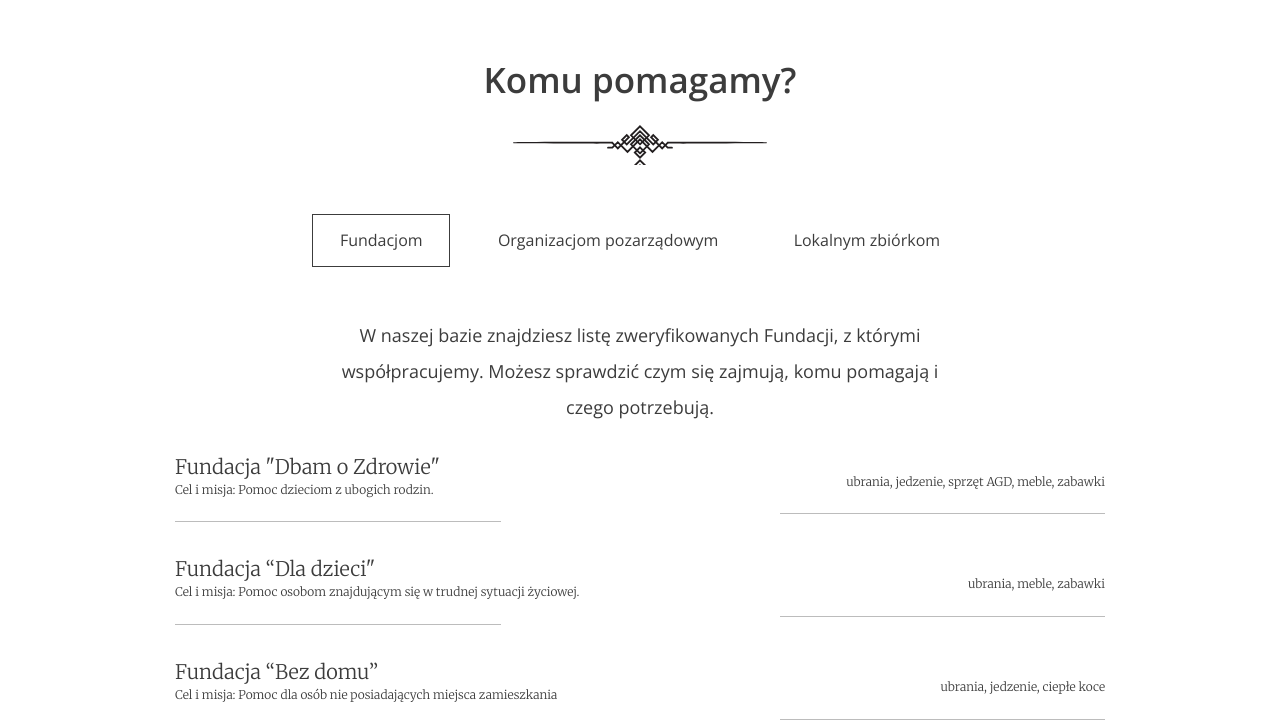
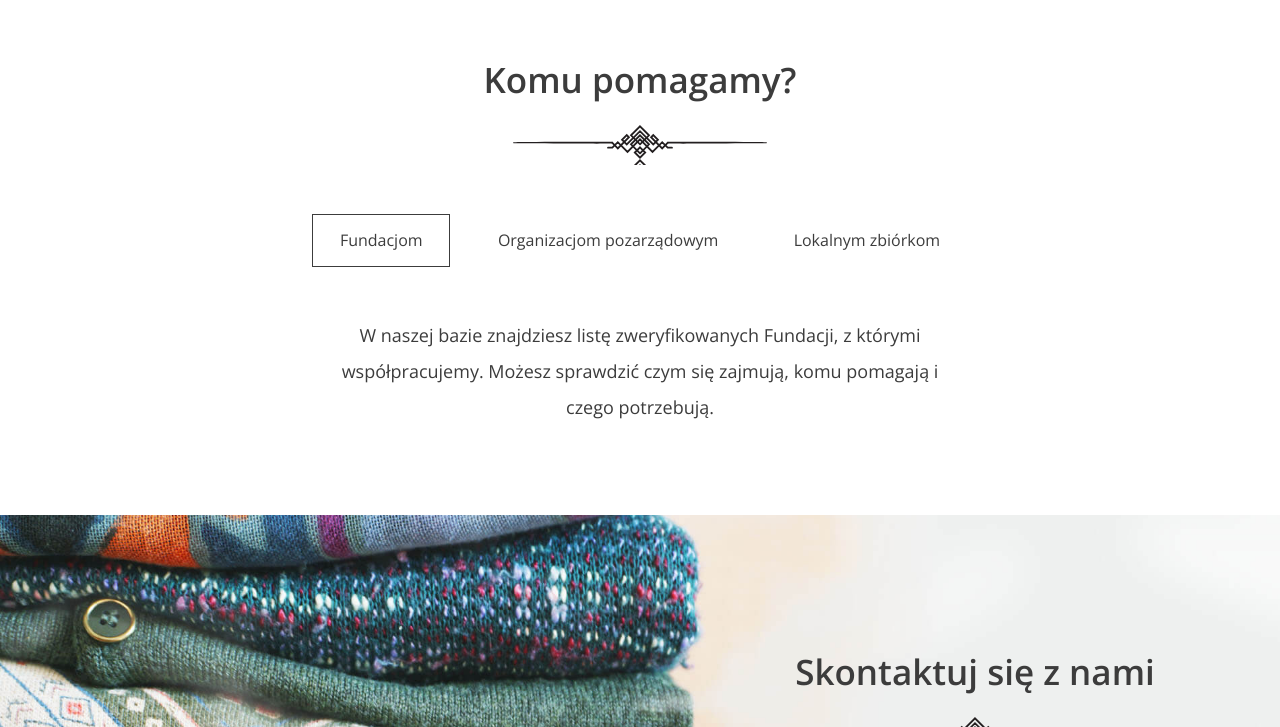
Before and after one commit to InesKunaszyk/ClothesFlow, a Django app: page / in a window 1280 px wide. Shown: the part 2440-3167 px from the top of the page. Run offline with Django 3.2, Linux system fonts and the light colour scheme.

Commit message:
implement dynamic presentation of instiution

```diff
--- a/ClothesFlow/templates/base.html
+++ b/ClothesFlow/templates/base.html
@@ -10,6 +10,13 @@
     <link rel="stylesheet" href={% static "css/style.css" %}  />
   </head>
 <body>
+    <header>
+<!--      <nav class="container container&#45;&#45;70">-->
+<!--        <ul class="nav&#45;&#45;actions">-->
+<!--          <li><a href="{% url 'login' %}">Zaloguj</a></li>-->
+<!--          <li class="highlighted"><a href="{% url 'register' %}">Załóż konto</a></li>-->
+<!--        </ul>-->
+    </header>
     {% block header %}
     {% endblock %}
 
--- a/ClothesFlow/user/templates/user/index.html
+++ b/ClothesFlow/user/templates/user/index.html
@@ -13,11 +13,11 @@
     {% block header %}
     <header class="header--main-page">
       <nav class="container container--70">
+
         <ul class="nav--actions">
-          <li><a href="{% url 'login' %}" class="btn btn--small btn--without-border">Zaloguj</a></li>
-          <li><a href="{% url 'register' %}" class="btn btn--small btn--highlighted">Załóż konto</a></li>
+          <li><a href="{% url 'login' %}">Zaloguj</a></li>
+          <li class="highlighted"><a href="{% url 'register' %}">Załóż konto</a></li>
         </ul>
-
         <ul>
           <li><a href="" class="btn btn--without-border active">Start</a></li>
           <li><a href="#steps" class="btn btn--without-border">O co chodzi?</a></li>
@@ -109,40 +109,28 @@
         <p>W naszej bazie znajdziesz listę zweryfikowanych Fundacji, z którymi współpracujemy. Możesz sprawdzić czym się zajmują, komu pomagają i czego potrzebują.</p>
 
         <ul class="help--slides-items">
+          {% for i in f %}
           <li>
+
             <div class="col">
-              <div class="title">Fundacja "Dbam o Zdrowie"</div>
-              <div class="subtitle">Cel i misja: Pomoc dzieciom z ubogich rodzin.</div>
+              <div class="title">{{i.name}}</div>
+              <div class="subtitle">{{i.description}}</div>
             </div>
 
-            <div class="col"><div class="text">ubrania, jedzenie, sprzęt AGD, meble, zabawki</div></div>
+            <div class="col"><div class="text">{{i.categories}}</div></div>
+
           </li>
-
-          <li>
-            <div class="col">
-              <div class="title">Fundacja “Dla dzieci"</div>
-              <div class="subtitle">Cel i misja: Pomoc osobom znajdującym się w trudnej sytuacji życiowej.</div>
-            </div>
-
-            <div class="col"><div class="text">ubrania, meble, zabawki</div></div>
-          </li>
-
-          <li>
-            <div class="col">
-              <div class="title">Fundacja “Bez domu”</div>
-              <div class="subtitle">Cel i misja: Pomoc dla osób nie posiadających miejsca zamieszkania</div>
-            </div>
-
-            <div class="col"><div class="text">ubrania, jedzenie, ciepłe koce</div></div>
-          </li>
+          {% endfor %}
         </ul>
-        <!-- Pagination
-        <ul class="help--slides-pagination">
-          <li><a href="#" class="btn btn--small btn--without-border active" data-page="1">1</a></li>
-          <li><a href="#" class="btn btn--small btn--without-border" data-page="2">2</a></li>
-          <li><a href="#" class="btn btn--small btn--without-border" data-page="3">3</a></li>
-        </ul>
-        -->
+<!--        &lt;!&ndash; Pagination-->
+<!--        {% if page_obj.has_next %}-->
+<!--        <ul class="help&#45;&#45;slides-pagination">-->
+<!--          <li><a href="?page={{ page_obj.next_page_number}}" class="btn btn&#45;&#45;small btn&#45;&#45;without-border active" data-page="1">1</a></li>-->
+<!--          <li><a href="#" class="btn btn&#45;&#45;small btn&#45;&#45;without-border" data-page="2">2</a></li>-->
+<!--          <li><a href="#" class="btn btn&#45;&#45;small btn&#45;&#45;without-border" data-page="3">3</a></li>-->
+<!--        </ul>-->
+<!--        {% endif %}-->
+<!--        &ndash;&gt;-->
       </div>
 
 
@@ -153,42 +141,18 @@
           quos suscipit corporis!
         </p>
         <ul class="help--slides-items">
+           {% for i in o %}
           <li>
+
             <div class="col">
-              <div class="title">Organizacja 1</div>
-              <div class="subtitle">Lorem ipsum dolor sit amet consectetur.</div>
+              <div class="title">{{i.name}}</div>
+              <div class="subtitle">{{i.description}}</div>
             </div>
 
-            <div class="col"><div class="text">Lorem ipsum dolor sit amet consectetur adipisicing elit.</div></div>
+            <div class="col"><div class="text">{{i.categories}}</div></div>
+
           </li>
-
-          <li>
-            <div class="col">
-              <div class="title">Organizacja 2</div>
-              <div class="subtitle">Lorem ipsum dolor sit amet consectetur.</div>
-            </div>
-
-            <div class="col"><div class="text">Lorem ipsum dolor sit amet consectetur adipisicing elit.</div></div>
-          </li>
-
-          <li>
-            <div class="col">
-              <div class="title">Organizacja 3</div>
-              <div class="subtitle">Lorem ipsum dolor sit amet consectetur.</div>
-            </div>
-
-            <div class="col"><div class="text">Lorem ipsum dolor sit amet consectetur adipisicing elit.</div></div>
-          </li>
-
-          <li>
-            <div class="col">
-              <div class="title">Organizacja 4</div>
-              <div class="subtitle">Lorem ipsum dolor sit amet consectetur.</div>
-            </div>
-
-            <div class="col"><div class="text">Lorem ipsum dolor sit amet consectetur adipisicing elit.</div></div>
-          </li>
-        </ul>
+          {% endfor %}
 
         <!-- Pagination
         <ul class="help--slides-pagination">
@@ -205,24 +169,18 @@
       <div class="help--slides" data-id="3">
         <p>Lorem ipsum dolor sit amet, his ocurreret persequeris ea, ad utinam laudem duo. Verterem adipisci partiendo eos ne, ea his reque quaeque recteque, ne quo lobortis intellegam.</p>
         <ul class="help--slides-items">
+           {% for i in lc %}
           <li>
+
             <div class="col">
-              <div class="title">Lokalna zbiórka 1</div>
-              <div class="subtitle">Lorem ipsum dolor sit amet consectetur.</div>
+              <div class="title">{{i.name}}</div>
+              <div class="subtitle">{{i.description}}</div>
             </div>
 
-            <div class="col"><div class="text">Lorem ipsum dolor sit amet consectetur adipisicing elit.</div></div>
+            <div class="col"><div class="text">{{i.categories}}</div></div>
+
           </li>
-
-          <li>
-            <div class="col">
-              <div class="title">Lokalna zbiórka 2</div>
-              <div class="subtitle">Lorem ipsum dolor sit amet consectetur.</div>
-            </div>
-
-            <div class="col"><div class="text">Lorem ipsum dolor sit amet consectetur adipisicing elit.</div></div>
-          </li>
-        </ul>
+          {% endfor %}
 
         <!-- Pagination
         <ul class="help--slides-pagination">
--- a/ClothesFlow/user/templates/user/login.html
+++ b/ClothesFlow/user/templates/user/login.html
@@ -13,11 +13,11 @@
   <body>
     <header>
       <nav class="container container--70">
+
         <ul class="nav--actions">
-          <li><a href="#">Zaloguj</a></li>
+          <li><a href="{% url 'login' %}">Zaloguj</a></li>
           <li class="highlighted"><a href="{% url 'register' %}">Załóż konto</a></li>
         </ul>
-
         <ul>
           <li><a href="../#">Start</a></li>
           <li><a href="../#steps">O co chodzi?</a></li>
--- a/ClothesFlow/user/templates/user/register.html
+++ b/ClothesFlow/user/templates/user/register.html
@@ -14,11 +14,11 @@
   {% block header %}
   <header>
       <nav class="container container--70">
+        <nav class="container container--70">
         <ul class="nav--actions">
           <li><a href="{% url 'login' %}">Zaloguj</a></li>
-          <li class="highlighted"><a href="#">Załóż konto</a></li>
+          <li class="highlighted"><a href="{% url 'register' %}">Załóż konto</a></li>
         </ul>
-
         <ul>
           <li><a href="../#">Start</a></li>
           <li><a href="../#steps">O co chodzi?</a></li>
@@ -33,7 +33,7 @@
   {% block content %}}
     <section class="login-page">
       <h2>Załóż konto</h2>
-      <form>
+      <form action="" method="POST">
         <div class="form-group">
           <input type="text" name="name" placeholder="Imię" />
         </div>
--- a/ClothesFlow/user/views.py
+++ b/ClothesFlow/user/views.py
@@ -1,3 +1,8 @@
+
+import random
+from django.contrib.auth import get_user_model, authenticate, login, logout
+
+from django.core.paginator import Paginator
 from django.db.models import Sum, Count
 from django.shortcuts import render
 
@@ -5,6 +10,8 @@
 from django.views.generic import View
 
 from .models import Donation, Institution
+
+User = get_user_model()
 
 
 class LandingPageView(View):
@@ -15,7 +22,16 @@
         bags = bags_quantity['q']
         organizations = Institution.objects.count()
 
-        return render(request, self.template_name, {'bags': bags, 'organizations': organizations})
+        foundation = Institution.objects.filter(type='1')
+        organization = Institution.objects.filter(type='2')
+        local_collection = Institution.objects.filter(type='3')
+
+        return render(request, self.template_name, {'bags': bags,
+                                                    'organizations': organizations,
+                                                    'f': foundation,
+                                                    'o': organization,
+                                                    'lc': local_collection,
+                                                    })
 
 
 class AddDonationView(View):
@@ -31,6 +47,9 @@
     def get(self, request, *args, **kwargs):
         return render(request, self.template_name)
 
+    def post(self, form, *args, **kwargs):
+        pass
+
 
 class LoginView(View):
 
```
